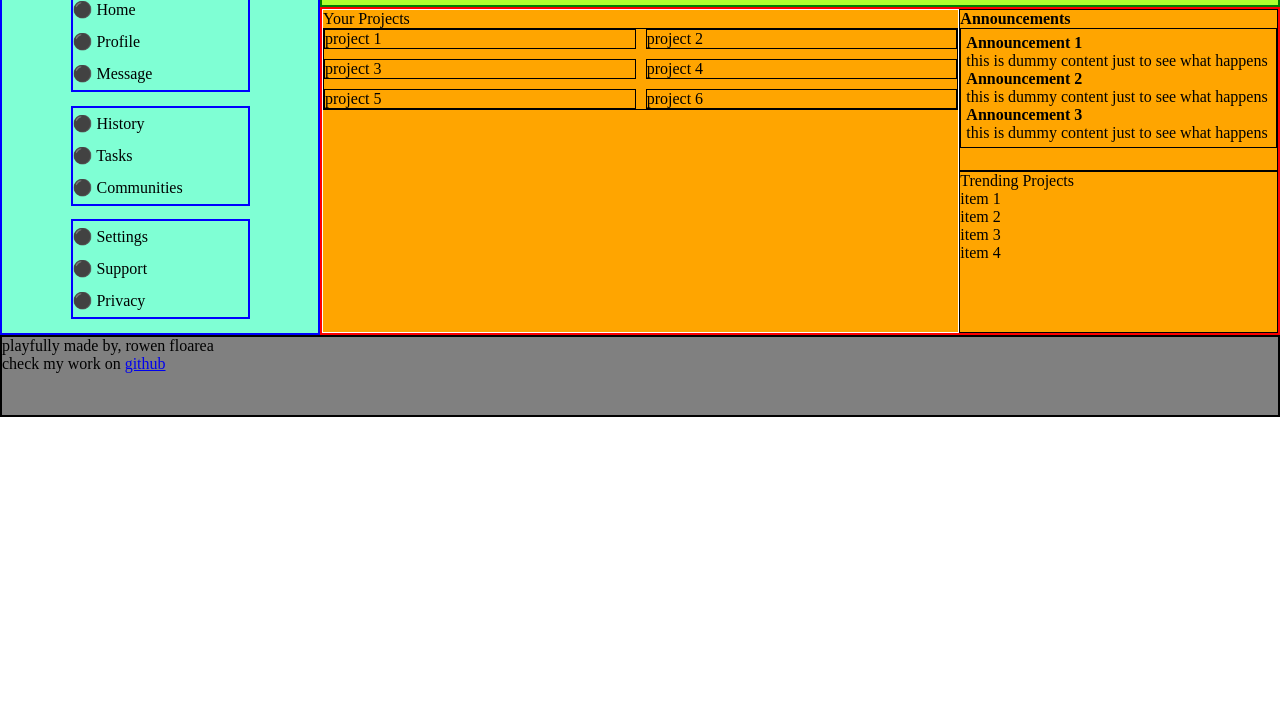
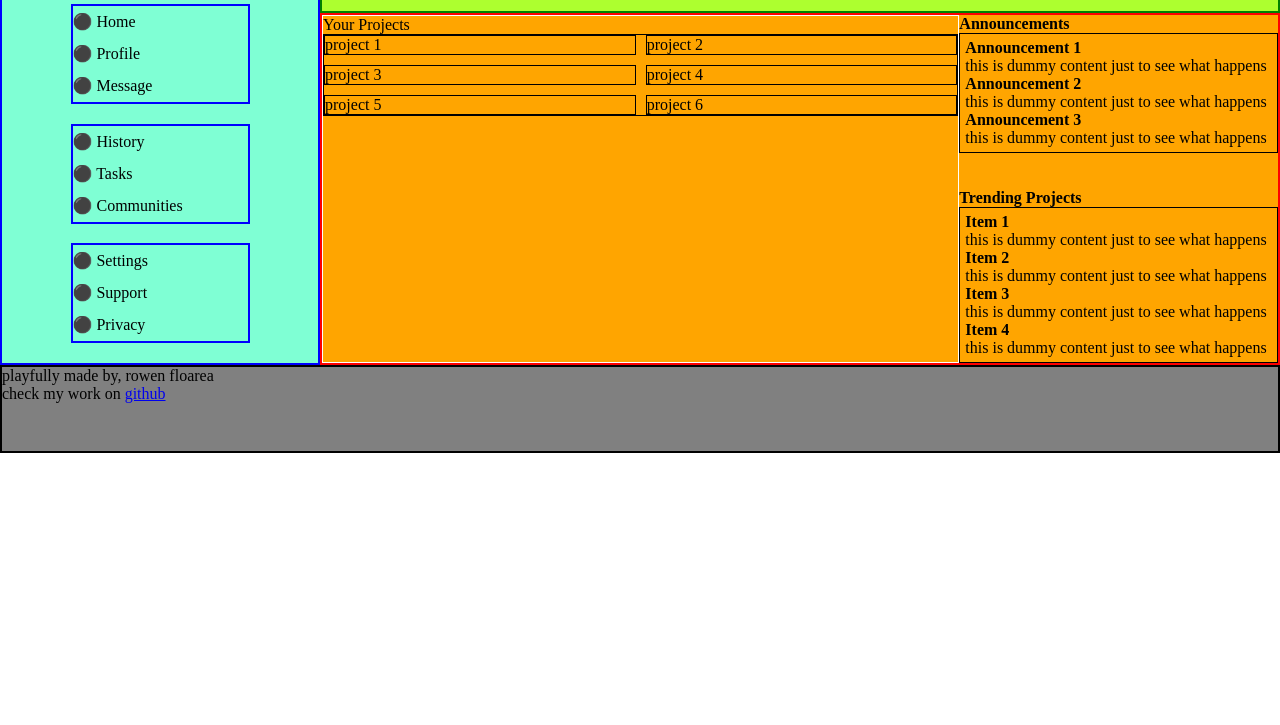
Before and after one commit to rfloarea/dashboard-practice, a plain HTML site: page index.html in a window 1280 px wide. Shown: the part 75-800 px from the top of the page. Drawn offline with Linux system fonts and the light colour scheme.

Commit message:
style: basic trending layout

```diff
--- a/index.html
+++ b/index.html
@@ -70,12 +70,12 @@
             </ul>
         </div>
         <div class="trending-container">
-            <p>Trending Projects</p>
+            <p class="trending-title">Trending Projects</p>
             <ul class="trending-items">
-                <li>item 1</li>
-                <li>item 2</li>
-                <li>item 3</li>
-                <li>item 4</li>
+                <li><p class="trending-item">Item 1</p><p>this is dummy content just to see what happens</p></li>
+                <li><p class="trending-item">Item 2</p><p>this is dummy content just to see what happens</p></li>
+                <li><p class="trending-item">Item 3</p><p>this is dummy content just to see what happens</p></li>
+                <li><p class="trending-item">Item 4</p><p>this is dummy content just to see what happens</p></li>
             </ul>
         </div>
     </div>
--- a/style.css
+++ b/style.css
@@ -89,7 +89,6 @@ body {
 }
 
 .announcements-container {
-    border: 1px solid black;
     grid-column: 2;
     grid-row: 1;
 }
@@ -108,9 +107,21 @@ body {
 }
 
 .trending-container {
-    border: 1px solid black;
     grid-column: 2;
     grid-row: 2;
+}
+
+.trending-title {
+    font-weight: bold;
+}
+
+.trending-items {
+    border: 1px solid black;
+    padding: 5px;
+}
+
+.trending-item {
+    font-weight: bold;
 }
 
 .footer {
```
